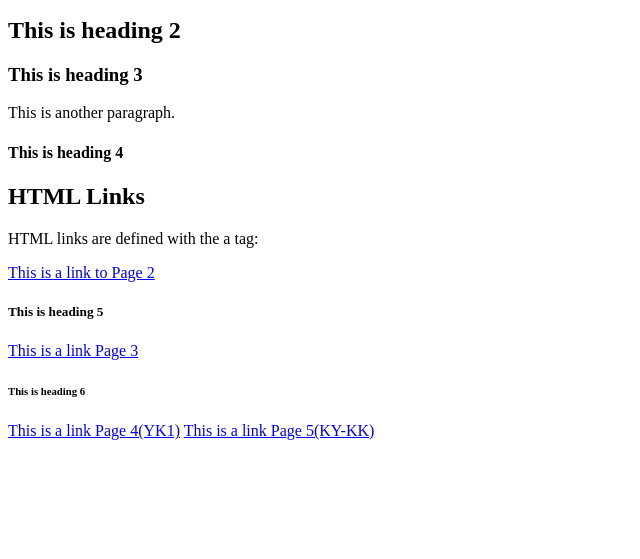
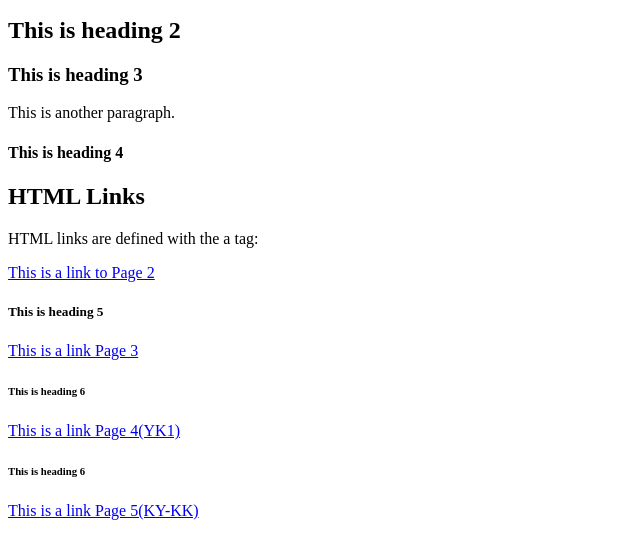
Before and after one commit to ykrishk/assign1, a plain HTML site: page index.html in a window 1280 px wide. Shown: the part 101-660 px from the top of the page, without its empty margins (0-640 px from the left). Drawn offline with Linux system fonts and the light colour scheme.

Commit message:
Cosmetic correction. Issue #10
The last line needed a line break. Both tags appeared on the same line.

```diff
--- a/index.html
+++ b/index.html
@@ -22,7 +22,7 @@
 
 <a href="page4_yk1.html">This is a link Page 4(YK1)</a>
 
-
+<h6>This is heading 6</h6>
 <a href="page5.html">This is a link Page 5(KY-KK)</a>
 
 </body>
```
